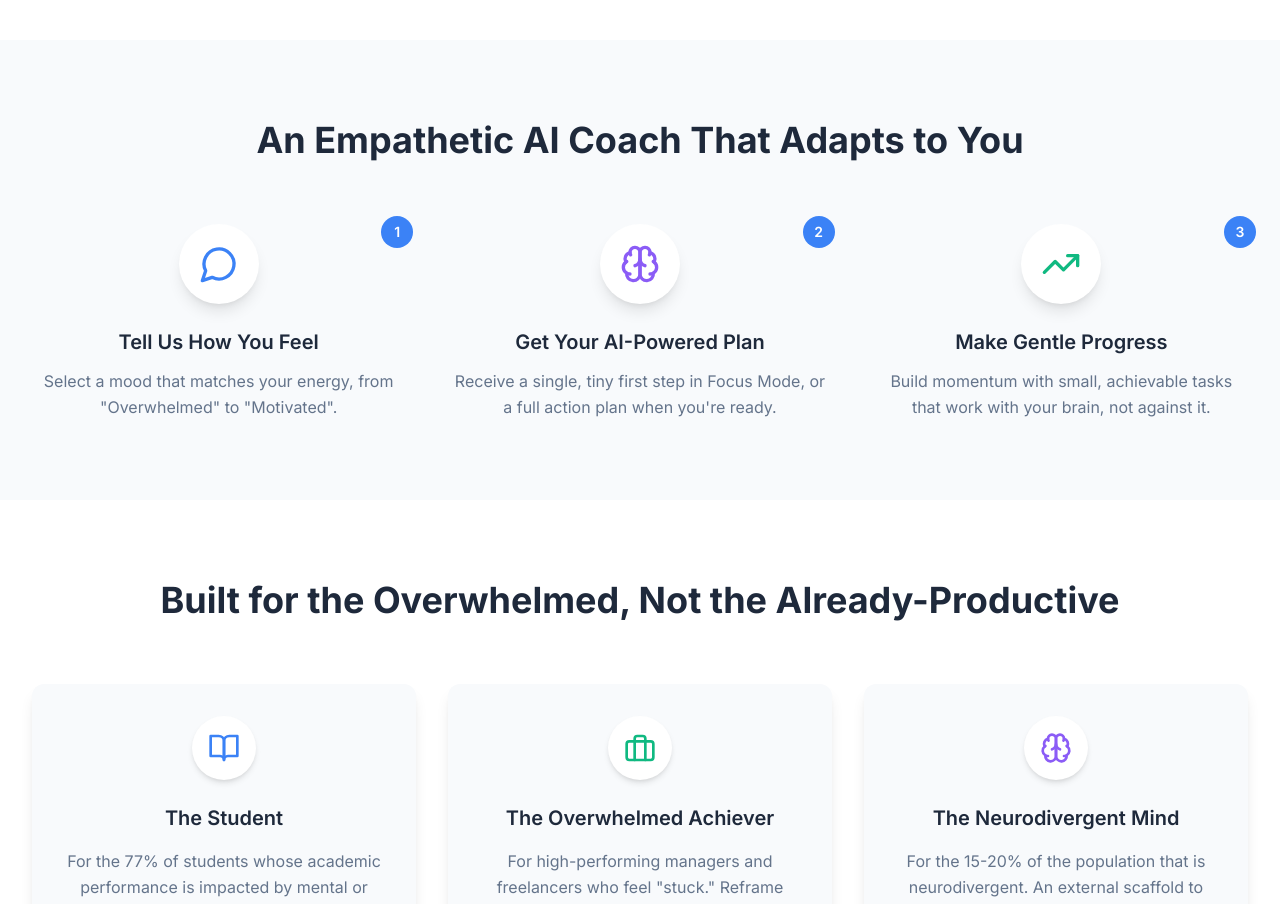
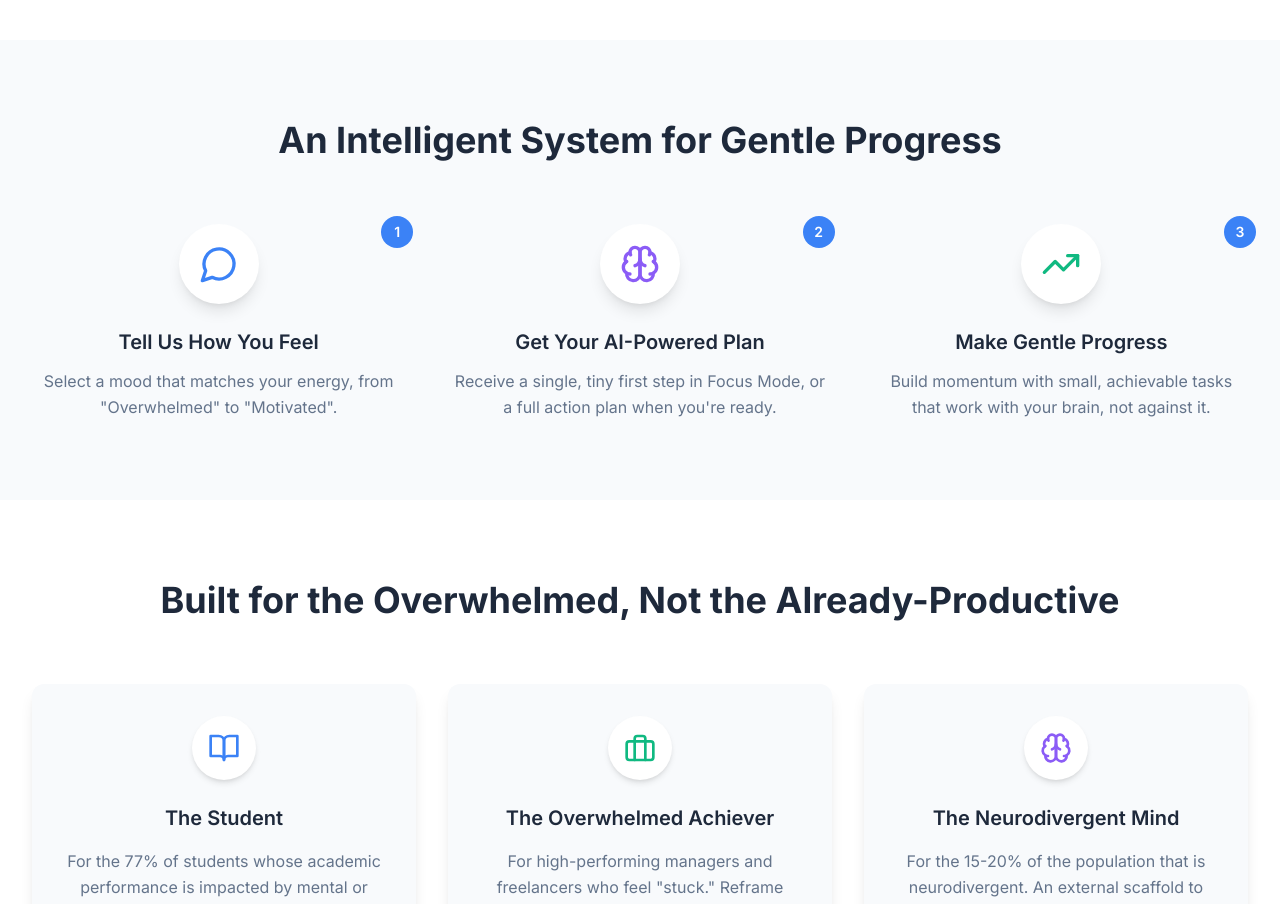
Before and after one commit to akigami-labs/little-by-little-webpage, a React (Vite) app: page / in a window 1280 px wide. Shown: the part 1140-2044 px from the top of the page. Built offline with nearby package versions, Linux system fonts and the light colour scheme.

Commit message:
Updated HowItWorks.tsx

```diff
--- a/src/components/HowItWorks.tsx
+++ b/src/components/HowItWorks.tsx
@@ -28,7 +28,7 @@ const HowItWorks = () => {
       <div className="max-w-7xl mx-auto">
         <div className="text-center mb-16">
           <h2 className="text-4xl font-bold text-primary-text mb-4">
-            An Empathetic AI Coach That Adapts to You
+            An Intelligent System for Gentle Progress
           </h2>
         </div>
 
```
